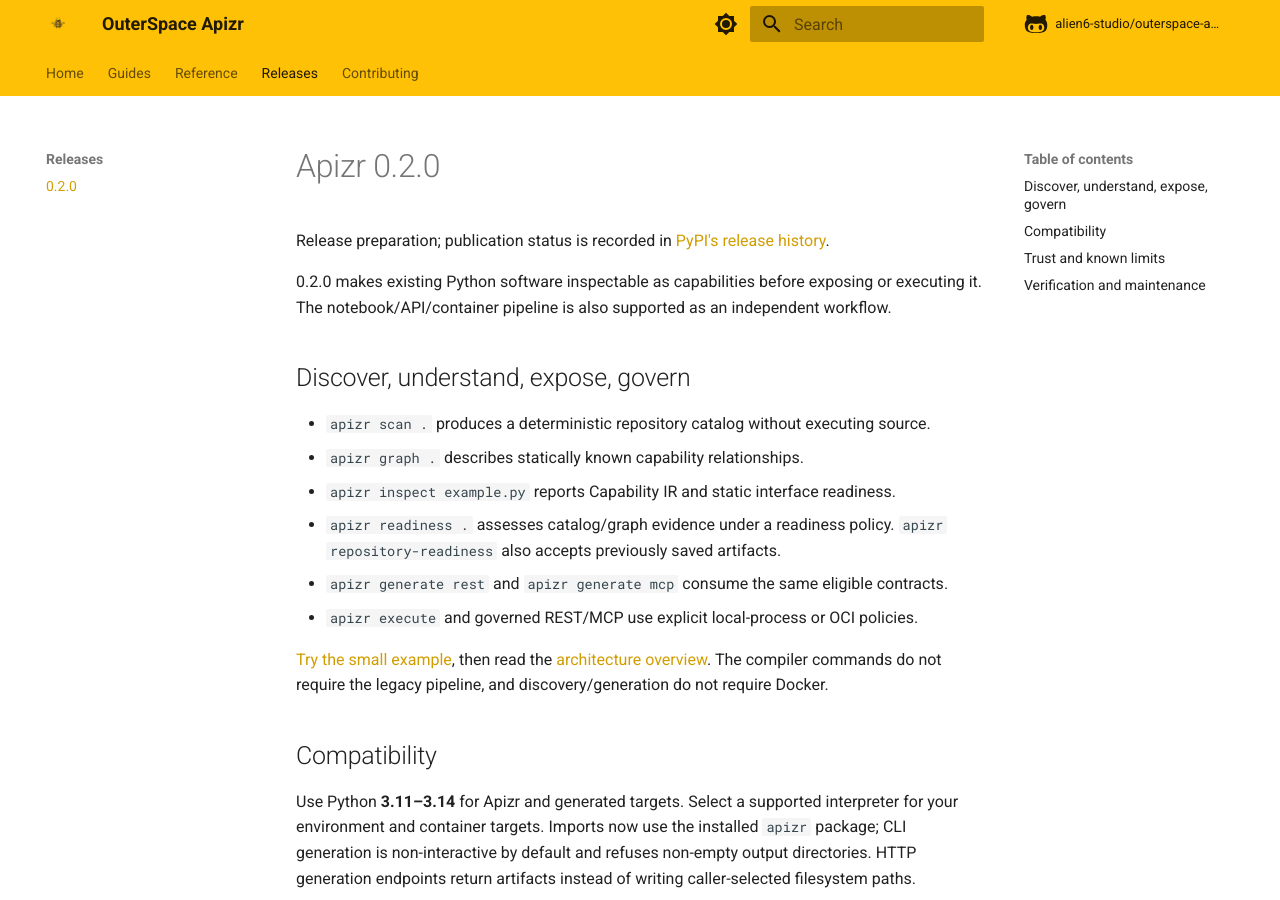
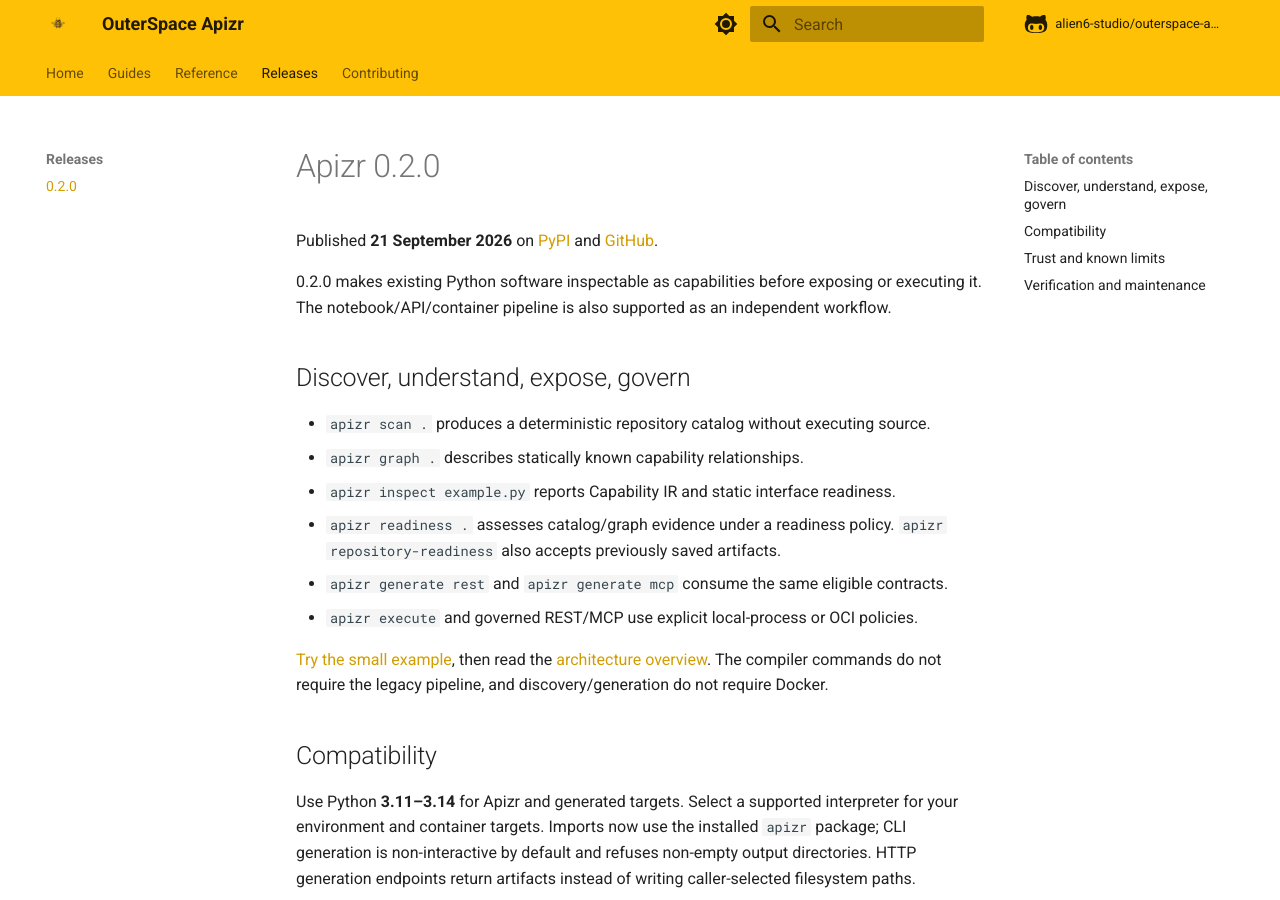
Before and after one commit to Alien6-Studio/outerspace-apizr, an MkDocs documentation site: the page built from docs/releases/0.2.0.md, in a window 1280 px wide and 900 px high. Built offline with MkDocs 1.6.1 and Material for MkDocs 9.7.7, drawn with Linux system fonts in a browser that asks for light colours; comment, search, counter and statistics services are not loaded.

Commit message:
docs: record the verified 0.2.0 publication (#71)

```diff
--- a/docs/releases/0.2.0.md
+++ b/docs/releases/0.2.0.md
@@ -5,8 +5,9 @@
 
 # Apizr 0.2.0
 
-Release preparation; publication status is recorded in
-[PyPI's release history](https://pypi.org/project/outerspace-apizr/#history).
+Published **21 September 2026** on
+[PyPI](https://pypi.org/project/outerspace-apizr/0.2.0/) and
+[GitHub](https://github.com/Alien6-Studio/outerspace-apizr/releases/tag/v0.2.0).
 
 0.2.0 makes existing Python software inspectable as capabilities before exposing
 or executing it. The notebook/API/container pipeline is also supported as an independent workflow.
```
Also changed, not shown: CHANGELOG.md (+1 -1 lines), README.md (+3 -3 lines).
